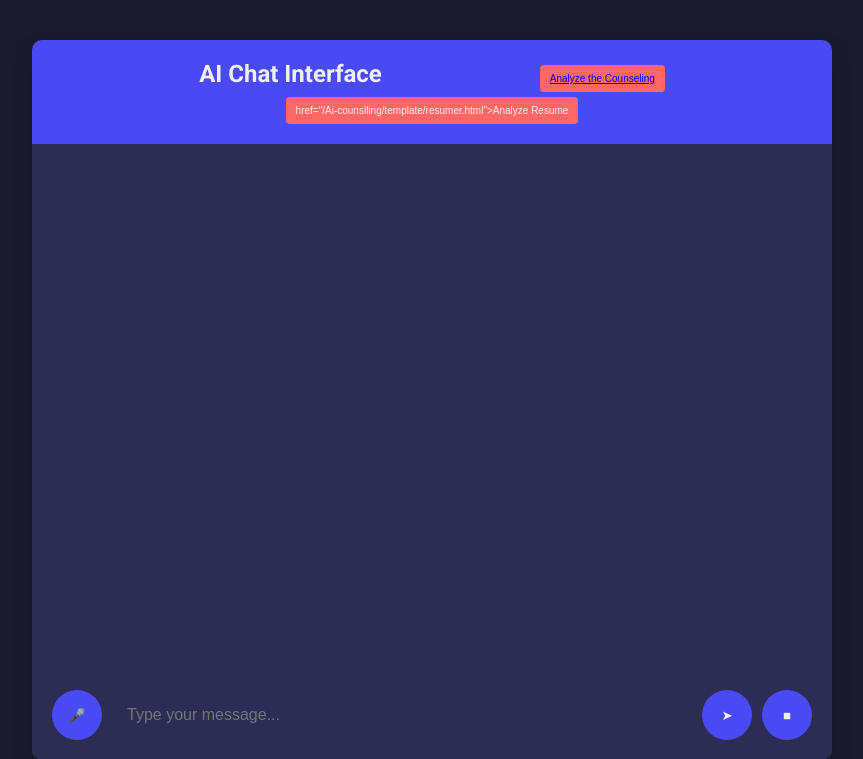
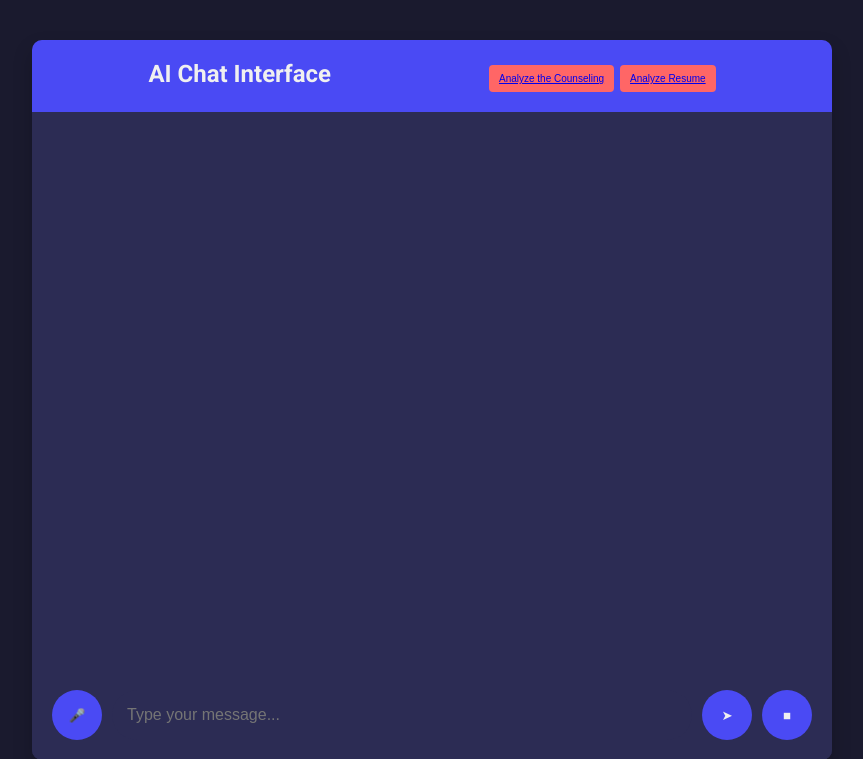
Before and after one commit to JeromeJaya/Ai-counslling, a Python web app: template template/index.html in a window 1280 px wide. Shown: the top 759 px of the page, without its empty margins (208-1071 px from the left). Run offline with Jinja, Linux system fonts and the light colour scheme; the template is opened without the code that fills it, so the values that code supplies are empty.

Commit message:
Update index.html

```diff
--- a/template/index.html
+++ b/template/index.html
@@ -158,7 +158,7 @@
     <div class="chat-container">
         <header class="chat-header">
             <h1>AI Chat Interface <button style="margin-left: 20%;" class="analyze-btn"><a href="/Ai-counslling/template/coursepredict.html">Analyze the Counseling</a></button>
-               <button style="margin-left: 0%;" class="analyze-btn"><a> href="/Ai-counslling/template/resumer.html">Analyze Resume</button></a></h1>
+               <button style="margin-left: 0%;" class="analyze-btn"><a href="/Ai-counslling/template/resumer.html">Analyze Resume</button></a></h1>
         </header>
         <main class="chat-main" id="lip">
             <div class="chat-messages" id="chatMessages"></div>
```
